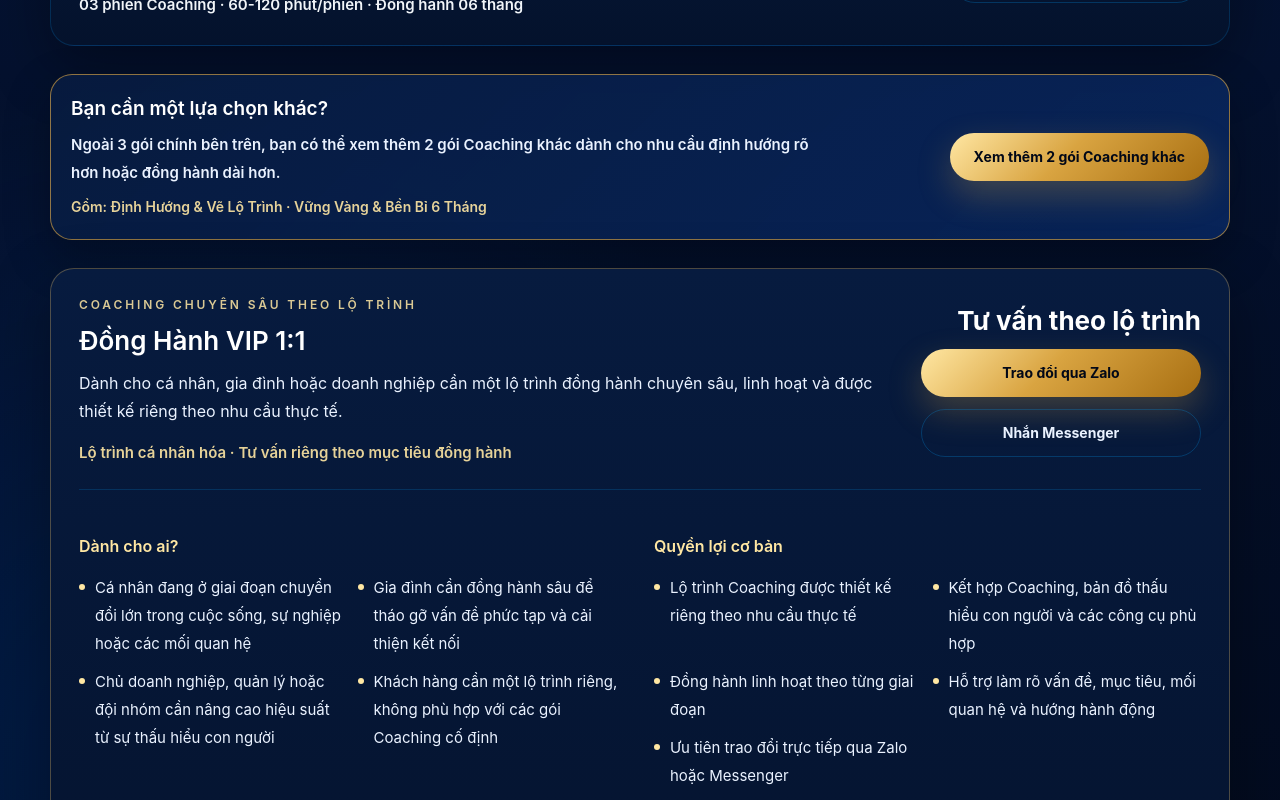
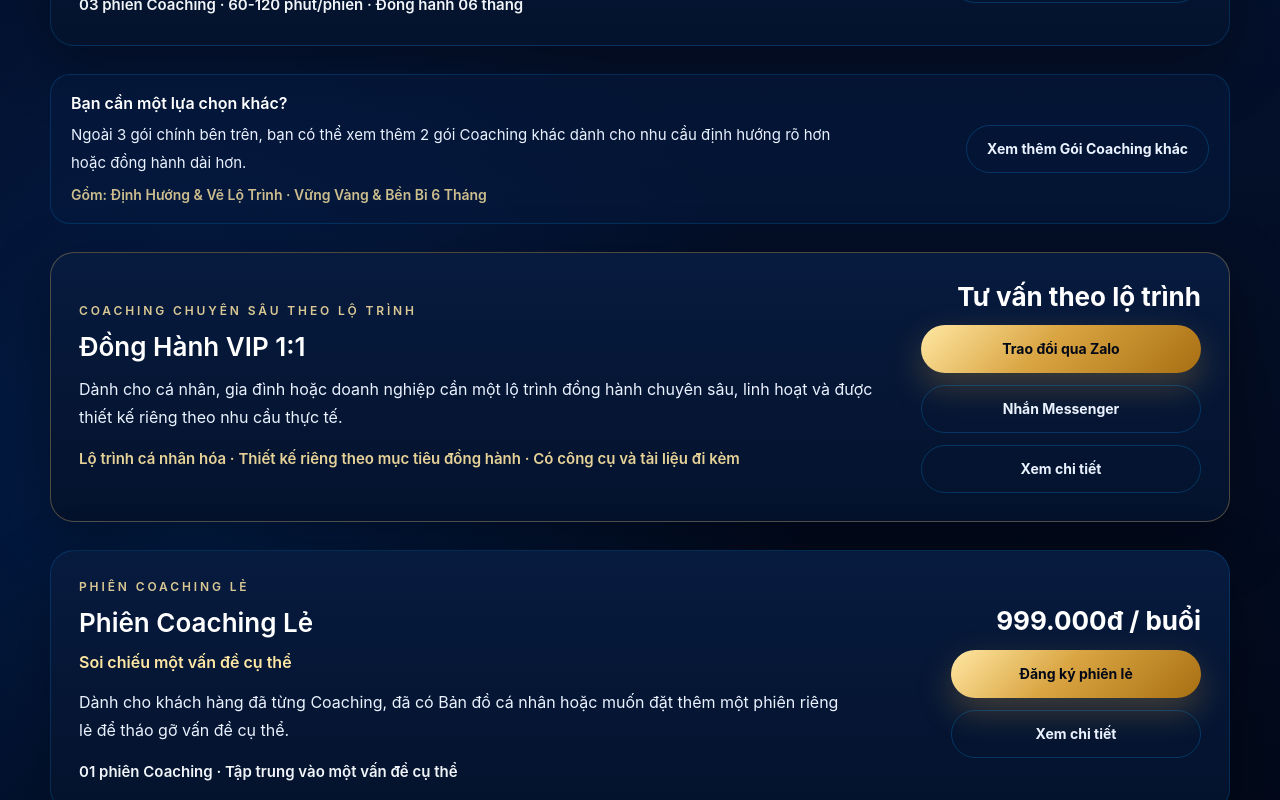
Before and after one commit to dotientrung33/dichvu-coach-landing, a Next.js app: page /dich-vu-coaching in a window 1280 px wide. Shown: the part 2880-3680 px from the top of the page. Built offline with nearby package versions, Linux system fonts and the light colour scheme.

Commit message:
Refine extra package toggle button

```diff
--- a/components/coaching/PackageSummary.tsx
+++ b/components/coaching/PackageSummary.tsx
@@ -17,6 +17,7 @@ const bridgePackageIds = [
 ];
 
 const vipPackageId = "goi-dong-hanh-vip-1-1";
+const sessionPackageId = "phien-coaching-chuyen-sau";
 
 function DetailList({ items }: { items: string[] }) {
   if (items.length === 0) {
@@ -164,7 +165,18 @@ function PackageCard({
   );
 }
 
-function VipCard({ pkg }: { pkg: CoachingPackage }) {
+function VipCard({
+  pkg,
+  expandedId,
+  setExpandedId,
+}: {
+  pkg: CoachingPackage;
+  expandedId: string | null;
+  setExpandedId: (id: string | null) => void;
+}) {
+  const { packages } = coachingContent;
+  const isExpanded = expandedId === pkg.id;
+
   return (
     <article className="electric-card rounded-[24px] border-gold-400/30 p-5 sm:p-6 lg:p-7">
       <div className="grid gap-6 lg:grid-cols-[1fr_280px] lg:items-center">
@@ -204,10 +216,18 @@ function VipCard({ pkg }: { pkg: CoachingPackage }) {
             >
               Nhắn Messenger
             </a>
+            <button
+              type="button"
+              onClick={() => setExpandedId(isExpanded ? null : pkg.id)}
+              className="outline-button inline-flex justify-center rounded-full px-5 py-3 text-sm font-bold"
+            >
+              {isExpanded ? packages.collapseToggle : packages.detailToggle}
+            </button>
           </div>
         </div>
       </div>
 
+      {isExpanded ? (
       <div className="mt-6 border-t border-[rgba(0,163,255,0.18)] pt-6">
         {pkg.detailAudienceIntro ? (
           <p className="max-w-4xl text-[15px] leading-7 text-[#EAF2FF]">
@@ -244,6 +264,82 @@ function VipCard({ pkg }: { pkg: CoachingPackage }) {
           </div>
         ) : null}
       </div>
+      ) : null}
+    </article>
+  );
+}
+
+function SessionCard({
+  pkg,
+  expandedId,
+  setExpandedId,
+}: {
+  pkg: CoachingPackage;
+  expandedId: string | null;
+  setExpandedId: (id: string | null) => void;
+}) {
+  const { packages } = coachingContent;
+  const isExpanded = expandedId === pkg.id;
+
+  return (
+    <article className="electric-card rounded-[24px] p-5 sm:p-6 lg:p-7">
+      <div className="grid gap-6 lg:grid-cols-[1fr_250px] lg:items-center">
+        <div>
+          <p className="text-xs font-semibold uppercase tracking-[0.24em] text-gold-300/85">
+            {pkg.groupLabel}
+          </p>
+          <h3 className="mt-3 text-[22px] font-semibold leading-tight text-white sm:text-[26px]">
+            {pkg.name}
+          </h3>
+          <p className="mt-2 text-base font-semibold leading-7 text-gold-300">
+            {pkg.positioning}
+          </p>
+          <p className="mt-3 max-w-3xl text-[16px] leading-7 text-[#EAF2FF]">
+            {pkg.compactAudience}
+          </p>
+          <p className="mt-4 text-[15px] font-semibold leading-6 text-slate-100">
+            {pkg.compactMeta}
+          </p>
+        </div>
+
+        <div className="grid gap-3 lg:justify-items-end">
+          <PackagePrice pkg={pkg} />
+          <div className="flex flex-col gap-3 sm:flex-row lg:w-full lg:flex-col">
+            <a
+              href="#dang-ky"
+              className="gold-button inline-flex justify-center rounded-full px-5 py-3 text-sm"
+            >
+              {pkg.cta}
+            </a>
+            <button
+              type="button"
+              onClick={() => setExpandedId(isExpanded ? null : pkg.id)}
+              className="outline-button inline-flex justify-center rounded-full px-5 py-3 text-sm font-bold"
+            >
+              {isExpanded ? packages.collapseToggle : packages.detailToggle}
+            </button>
+          </div>
+        </div>
+      </div>
+
+      {isExpanded ? (
+      <div className="mt-6 border-t border-[rgba(0,163,255,0.18)] pt-6">
+        <div className="grid gap-7 lg:grid-cols-2">
+          <div>
+            <h4 className="text-base font-semibold text-gold-300">
+              {pkg.detailAudienceTitle}
+            </h4>
+            <DetailList items={pkg.fitItems} />
+          </div>
+          <div>
+            <h4 className="text-base font-semibold text-gold-300">
+              {pkg.includedTitle}
+            </h4>
+            <DetailList items={pkg.includedItems} />
+          </div>
+        </div>
+      </div>
+      ) : null}
     </article>
   );
 }
@@ -267,6 +363,7 @@ export default function PackageSummary() {
     .filter((pkg): pkg is CoachingPackage => Boolean(pkg));
 
   const vipPackage = packageMap.get(vipPackageId);
+  const sessionPackage = packageMap.get(sessionPackageId);
 
   return (
     <section id="goi-coach" className="dark-section py-14 text-white sm:py-[72px] lg:py-[92px]">
@@ -296,22 +393,22 @@ export default function PackageSummary() {
             />
           ))}
 
-          <div className="rounded-[22px] border border-[rgba(217,164,65,0.65)] bg-[linear-gradient(135deg,rgba(7,27,63,0.95)_0%,rgba(10,42,102,0.78)_100%)] p-4 shadow-[0_18px_46px_rgba(0,0,0,0.28)] transition duration-200 hover:border-gold-300 hover:shadow-[0_20px_54px_rgba(0,0,0,0.34),0_0_24px_rgba(245,199,106,0.12)] sm:flex sm:items-center sm:justify-between sm:gap-5 sm:p-5">
+          <div className="rounded-[20px] border border-[rgba(0,163,255,0.18)] bg-[#071B3F]/55 px-4 py-4 transition duration-200 hover:border-gold-300/25 sm:flex sm:items-center sm:justify-between sm:gap-5 sm:px-5">
             <div className="mb-4 max-w-3xl sm:mb-0">
-              <h3 className="text-[19px] font-semibold leading-7 text-white">
+              <h3 className="text-base font-semibold leading-6 text-white">
                 {packages.moreHeading}
               </h3>
-              <p className="mt-2 text-[15px] font-semibold leading-7 text-[#EAF2FF]">
+              <p className="mt-1.5 text-[15px] leading-7 text-[#EAF2FF]">
                 {packages.moreIntro}
               </p>
-              <p className="mt-2 text-sm font-semibold leading-6 text-gold-300/90">
+              <p className="mt-1.5 text-sm font-semibold leading-6 text-gold-300/80">
                 {packages.moreNote}
               </p>
             </div>
             <button
               type="button"
               onClick={() => setShowMoreOptions((current) => !current)}
-              className="gold-button inline-flex w-full justify-center rounded-full px-6 py-3 text-sm font-bold sm:w-auto"
+              className="outline-button inline-flex w-full justify-center rounded-full px-5 py-3 text-sm font-bold sm:w-auto"
             >
               {showMoreOptions ? packages.lessToggle : packages.moreToggle}
             </button>
@@ -328,11 +425,21 @@ export default function PackageSummary() {
               ))
             : null}
 
-          {vipPackage ? <VipCard pkg={vipPackage} /> : null}
+          {vipPackage ? (
+            <VipCard
+              pkg={vipPackage}
+              expandedId={expandedId}
+              setExpandedId={setExpandedId}
+            />
+          ) : null}
 
-          <p className="rounded-2xl border border-[rgba(0,163,255,0.18)] bg-[#071B3F]/55 px-5 py-4 text-[15px] font-semibold leading-7 text-[#EAF2FF]">
-            {packages.addonNote}
-          </p>
+          {sessionPackage ? (
+            <SessionCard
+              pkg={sessionPackage}
+              expandedId={expandedId}
+              setExpandedId={setExpandedId}
+            />
+          ) : null}
         </div>
       </div>
     </section>
--- a/data/coachingContent.ts
+++ b/data/coachingContent.ts
@@ -49,8 +49,8 @@ export const coachingContent = {
     detailToggle: "Xem chi tiết",
     collapseToggle: "Thu gọn",
     moreHeading: "Bạn cần một lựa chọn khác?",
-    moreToggle: "Xem thêm 2 gói Coaching khác",
-    lessToggle: "Thu gọn 2 gói Coaching khác",
+    moreToggle: "Xem thêm Gói Coaching khác",
+    lessToggle: "Thu gọn Gói Coaching khác",
     moreIntro:
       "Ngoài 3 gói chính bên trên, bạn có thể xem thêm 2 gói Coaching khác dành cho nhu cầu định hướng rõ hơn hoặc đồng hành dài hơn.",
     moreNote: "Gồm: Định Hướng & Vẽ Lộ Trình · Vững Vàng & Bền Bỉ 6 Tháng",
--- a/data/coachingPackages.ts
+++ b/data/coachingPackages.ts
@@ -225,7 +225,8 @@ export const coachingPackages: CoachingPackage[] = [
     positioning: "Đồng hành chuyên sâu theo lộ trình",
     compactAudience:
       "Dành cho cá nhân, gia đình hoặc doanh nghiệp cần một lộ trình đồng hành chuyên sâu, linh hoạt và được thiết kế riêng theo nhu cầu thực tế.",
-    compactMeta: "Lộ trình cá nhân hóa · Tư vấn riêng theo mục tiêu đồng hành",
+    compactMeta:
+      "Lộ trình cá nhân hóa · Thiết kế riêng theo mục tiêu đồng hành · Có công cụ và tài liệu đi kèm",
     detailAudienceTitle: "Dành cho ai?",
     fitItems: [
       "Cá nhân đang ở giai đoạn chuyển đổi lớn trong cuộc sống, sự nghiệp hoặc các mối quan hệ",
@@ -235,9 +236,11 @@ export const coachingPackages: CoachingPackage[] = [
     ],
     includedTitle: "Quyền lợi cơ bản",
     includedItems: [
-      "Lộ trình Coaching được thiết kế riêng theo nhu cầu thực tế",
-      "Kết hợp Coaching, bản đồ thấu hiểu con người và các công cụ phù hợp",
-      "Đồng hành linh hoạt theo từng giai đoạn",
+      "Lộ trình Coaching được thiết kế riêng theo mục tiêu đồng hành",
+      "Cá nhân hóa theo bối cảnh, nhu cầu, thời lượng và phạm vi hỗ trợ thực tế",
+      "Kết hợp Coaching, Bản đồ Thấu hiểu Con người và các công cụ phù hợp",
+      "Có tài liệu, bài tập hoặc công cụ thực hành đi kèm theo từng giai đoạn nếu cần",
+      "Đồng hành linh hoạt theo tiến trình chuyển hóa của khách hàng",
       "Hỗ trợ làm rõ vấn đề, mục tiêu, mối quan hệ và hướng hành động",
       "Ưu tiên trao đổi trực tiếp qua Zalo hoặc Messenger",
     ],
@@ -253,17 +256,27 @@ export const coachingPackages: CoachingPackage[] = [
     isPublic: true,
     showOnLanding: false,
     showInForm: true,
-    groupLabel: "COACHING CÁ NHÂN THEO PHIÊN",
-    name: "Phiên Coaching Chuyên Sâu",
+    groupLabel: "PHIÊN COACHING LẺ",
+    name: "Phiên Coaching Lẻ",
     price: "999.000đ / buổi",
     positioning: "Soi chiếu một vấn đề cụ thể",
     compactAudience:
-      "Khách hàng đã từng Coaching hoặc đã có Bản đồ có thể đăng ký phiên Coaching lẻ.",
-    compactMeta: "01 phiên Coaching 1-1 · 60-120 phút",
-    detailAudienceTitle: "Dành cho ai?",
-    fitItems: [],
+      "Dành cho khách hàng đã từng Coaching, đã có Bản đồ cá nhân hoặc muốn đặt thêm một phiên riêng lẻ để tháo gỡ vấn đề cụ thể.",
+    compactMeta: "01 phiên Coaching · Tập trung vào một vấn đề cụ thể",
+    detailAudienceTitle: "Phù hợp với ai?",
+    fitItems: [
+      "Khách hàng đã từng Coaching cùng Mr. Thấu Hiểu",
+      "Khách hàng đã có Bản đồ cá nhân và muốn được soi chiếu sâu hơn",
+      "Người cần thêm một phiên riêng lẻ để làm rõ vấn đề cụ thể",
+      "Người muốn được soi chiếu lại trước một quyết định quan trọng",
+    ],
     includedTitle: "Bạn nhận được gì?",
-    includedItems: [],
+    includedItems: [
+      "01 phiên Coaching riêng lẻ",
+      "Tập trung vào một vấn đề hoặc mục tiêu cụ thể",
+      "Gợi ý hướng xử lý và bước hành động tiếp theo",
+      "Có thể đăng ký online hoặc offline tùy nhu cầu",
+    ],
     expectedResultTitle: "Kết quả mong đợi",
     expectedResult: "",
     cta: "Đăng ký phiên lẻ",
```
